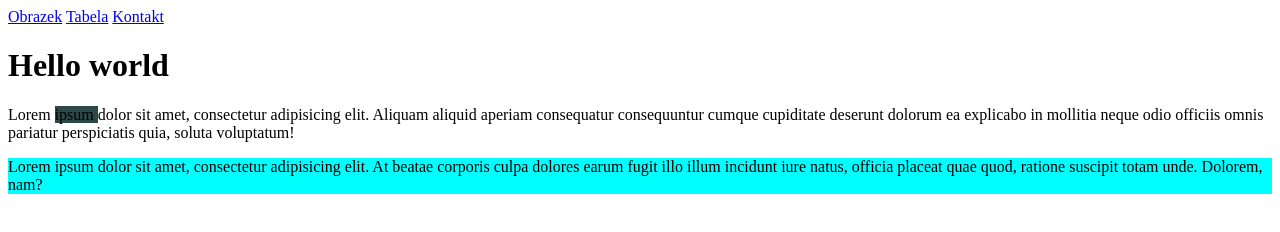
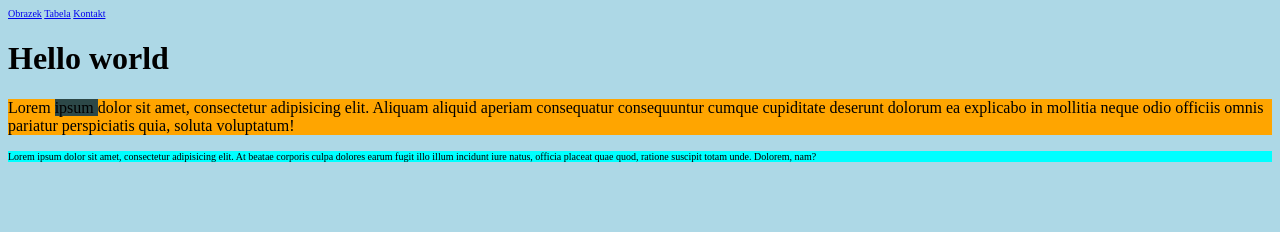
Before and after one commit to lukaszsiembida/html, a plain HTML site: page index.html in a window 1280 px wide. Drawn offline with Linux system fonts and the light colour scheme.

Commit message:
style css

```diff
--- a/index.html
+++ b/index.html
@@ -2,6 +2,8 @@
 <html lang="en">
 <head>
     <meta charset="UTF-8">
+    <link rel="stylesheet" type="text/css" href="style/style.css"/>
+
     <title>Hello World!</title>
 </head>
 <body>
@@ -12,7 +14,12 @@
 
 </div>
 <h1>Hello world</h1>
-<p>Lorem <span style="background-color: #2c4848"> ipsum </span> dolor sit amet, consectetur adipisicing elit. Aliquam aliquid aperiam consequatur consequuntur cumque cupiditate deserunt dolorum ea explicabo in mollitia neque odio officiis omnis pariatur perspiciatis quia, soluta voluptatum!</p>
-<div style="background-color: aqua">Lorem ipsum dolor sit amet, consectetur adipisicing elit. At beatae corporis culpa dolores earum fugit illo illum incidunt iure natus, officia placeat quae quod, ratione suscipit totam unde. Dolorem, nam?</div>
+<p>Lorem <span style="background-color: #2c4848"> ipsum </span> dolor sit amet, consectetur adipisicing elit. Aliquam
+    aliquid aperiam consequatur consequuntur cumque cupiditate deserunt dolorum ea explicabo in mollitia neque odio
+    officiis omnis pariatur perspiciatis quia, soluta voluptatum!</p>
+<div style="background-color: aqua">Lorem ipsum dolor sit amet, consectetur adipisicing elit. At beatae corporis culpa
+    dolores earum fugit illo illum incidunt iure natus, officia placeat quae quod, ratione suscipit totam unde. Dolorem,
+    nam?
+</div>
 </body>
 </html>
--- /dev/null
+++ b/style/style.css
@@ -0,0 +1,11 @@
+body {
+    background-color: lightblue;
+}
+
+p{
+    background-color: orange;
+}
+
+div{
+    font-size: 10px;
+}
```
